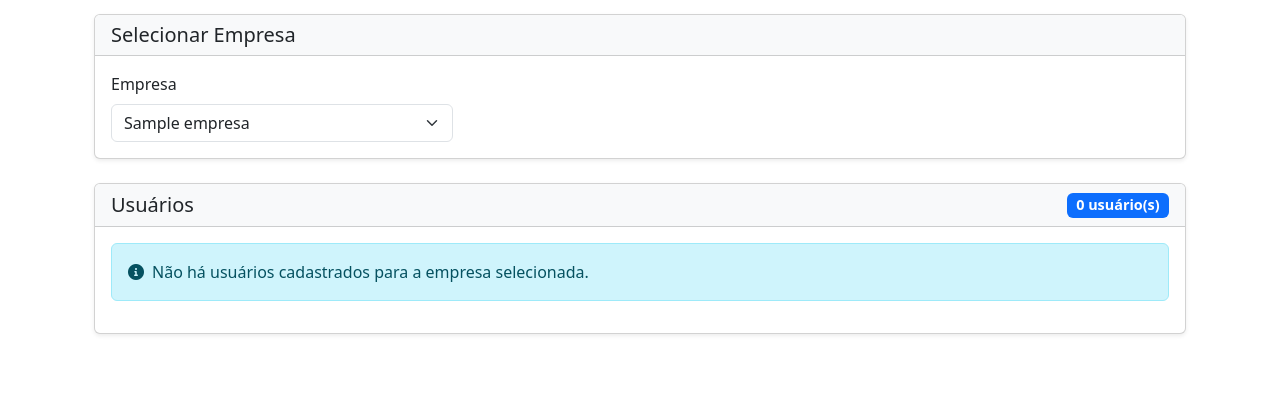
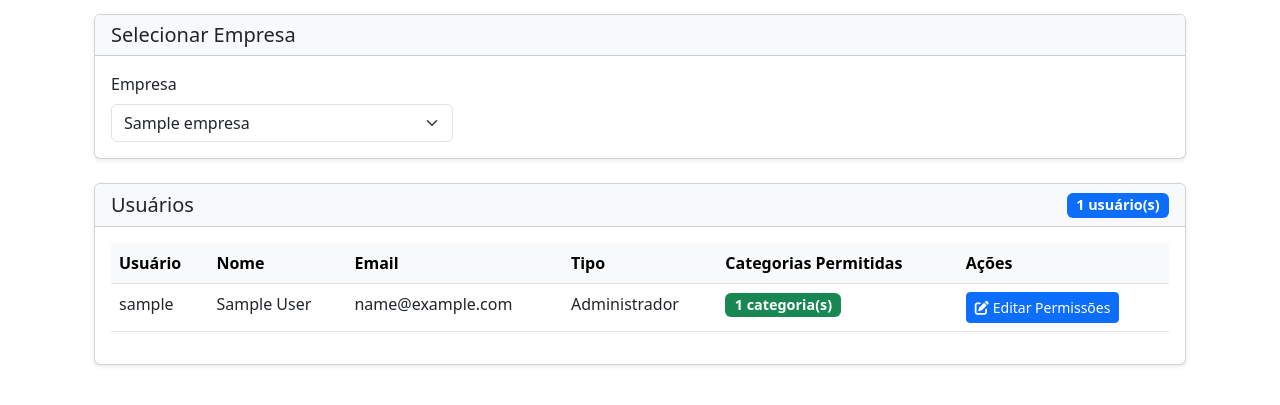
Before and after one commit to marques823/helpdesk, a Django app: page /tickets/permissoes-categoria/ in a window 1280 px wide. Shown: the part 200-605 px from the top of the page. Run offline with Django 5.2, Linux system fonts and the light colour scheme; a user stored in the database is signed in; tables that the repository leaves empty hold one stand-in row (values such as "Sample post"); parts of the project's set-up code (start-up, migrations or seed data) failed here and were passed over.

Commit message:
Corrigido problema na exibição de funcionários na página de gerência de permissões de categoria

```diff
--- a/tickets/templates/tickets/admin/permissoes_categoria.html
+++ b/tickets/templates/tickets/admin/permissoes_categoria.html
@@ -27,6 +27,7 @@
                 <div class="col-md-4">
                     <label for="empresa" class="form-label">Empresa</label>
                     <select name="empresa" id="empresa" class="form-select" onchange="this.form.submit()">
+                        <option value="">-- Selecione uma empresa --</option>
                         {% for emp in empresas %}
                             <option value="{{ emp.id }}" {% if empresa_selecionada.id == emp.id %}selected{% endif %}>{{ emp.nome }}</option>
                         {% endfor %}
@@ -46,24 +47,6 @@
         </div>
         <div class="card-body">
             {% if funcionarios_dados %}
-                <!-- Debug Info -->
-                {% if request.user.is_superuser %}
-                <div class="alert alert-secondary mb-3">
-                    <strong>Informações de diagnóstico:</strong><br>
-                    Total de funcionários na lista: {{ funcionarios_dados|length }}<br>
-                    Empresa selecionada: {{ empresa_selecionada.nome }} (ID: {{ empresa_selecionada.id }})<br>
-                    <strong>Todas as empresas disponíveis:</strong><br>
-                    {% for empresa in empresas %}
-                        - {{ empresa.nome }} (ID: {{ empresa.id }})<br>
-                    {% endfor %}
-                    <strong>Todos os funcionários na lista:</strong><br>
-                    {% for funcionario in funcionarios_dados %}
-                        - {{ funcionario.username }} (ID: {{ funcionario.id }}, Tipo: {{ funcionario.tipo }})<br>
-                    {% endfor %}
-                </div>
-                {% endif %}
-                <!-- End Debug Info -->
-
                 <div class="table-responsive">
                     <table class="table table-hover">
                         <thead class="table-light">
--- a/tickets/urls.py
+++ b/tickets/urls.py
@@ -1,6 +1,6 @@
 from django.urls import path
 from . import views, admin_views
-from .views_fix import gerenciar_permissoes_categoria, editar_permissoes_usuario
+from tickets import views as tickets_views
 
 app_name = 'tickets'
 
@@ -76,8 +76,8 @@ urlpatterns = [
     path('empresa-admin/categorias/<int:categoria_id>/excluir/', views.empresa_admin_excluir_categoria, name='empresa_admin_excluir_categoria'),
 
     # Rotas para gerenciamento de permissões de categoria por usuário
-    path('permissoes-categoria/', gerenciar_permissoes_categoria, name='gerenciar_permissoes_categoria'),
-    path('permissoes-categoria/usuario/<int:funcionario_id>/', editar_permissoes_usuario, name='editar_permissoes_usuario'),
+    path('permissoes-categoria/', views.gerenciar_permissoes_categoria, name='gerenciar_permissoes_categoria'),
+    path('permissoes-categoria/usuario/<int:funcionario_id>/', views.editar_permissoes_usuario, name='editar_permissoes_usuario'),
 
     # Gerenciamento de preferências de notificação
     path('notificacoes/', views.gerenciar_notificacoes, name='gerenciar_notificacoes'),
--- a/tickets/views.py
+++ b/tickets/views.py
@@ -2836,101 +2836,81 @@ def gerenciar_permissoes_categoria(request):
     """
     View para gerenciar as permissões de categorias dos funcionários.
     """
-    # DEBUG
-    logger.info("**** INÍCIO FUNÇÃO gerenciar_permissoes_categoria (NOVA) ****")
-
-    # Verifica se o usuário é admin ou superuser, redirecionando caso não seja
-    if not request.user.is_staff and not request.user.is_superuser:
-        messages.error(request, 'Você não tem permissão para acessar esta página.')
-        return redirect('tickets:dashboard')
+    logger.info("**** INÍCIO FUNÇÃO gerenciar_permissoes_categoria (CORRIGIDA FINAL) ****")
 
     try:
         # Obtém apenas as empresas às quais o usuário tem acesso
         if request.user.is_superuser:
             # Superusuários veem todas as empresas
-            empresas = Empresa.objects.all()
+            empresas = Empresa.objects.all().order_by('nome')
         else:
             # Funcionários administrativos veem apenas as empresas associadas a eles
-            funcionario = request.user.funcionarios.first()
+            funcionario = Funcionario.objects.filter(usuario=request.user).first()
             if funcionario and funcionario.is_admin():
-                empresas = funcionario.empresas.all()
+                empresas = funcionario.empresas.all().order_by('nome')
             else:
                 empresas = Empresa.objects.none()
-
-        # Ordenar empresas por nome
-        empresas = empresas.order_by('nome')
-
-        # Log de empresas disponíveis
-        logger.info(f"Empresas disponíveis: {', '.join([f'{e.nome} (ID:{e.id})' for e in empresas])}")
 
         empresa_id = request.GET.get('empresa')
         empresa_selecionada = None
         funcionarios_dados = []
 
+        # Se houver apenas uma empresa, seleciona-a automaticamente
+        if not empresa_id and empresas.count() == 1:
+            empresa_id = str(empresas.first().id)
+
         # Se uma empresa foi selecionada
         if empresa_id:
-            try:
-                # Verificar se a empresa selecionada está entre as empresas permitidas
-                empresa_selecionada = empresas.get(id=empresa_id)
-                logger.info(f"Empresa selecionada: {empresa_selecionada.nome} (ID:{empresa_selecionada.id})")
-
-                # Obter todos os funcionários para esta empresa usando o relacionamento reverso
-                funcionarios_query = """
-                SELECT
-                    f.id, f.tipo,
-                    u.username, u.first_name, u.last_name, u.email
-                FROM
-                    tickets_funcionario f
-                JOIN
-                    auth_user u ON f.usuario_id = u.id
-                JOIN
-                    tickets_funcionario_empresas fe ON f.id = fe.funcionario_id
-                WHERE
-                    fe.empresa_id = %s
-                """
-
-                # Executar a consulta SQL diretamente para garantir resultados consistentes
-                with connection.cursor() as cursor:
-                    cursor.execute(funcionarios_query, [empresa_selecionada.id])
-                    funcionarios_raw = cursor.fetchall()
-
-                logger.info(f"Total de funcionários encontrados: {len(funcionarios_raw)}")
-
-                # Para cada funcionário, preparar os dados para exibição
-                for func_row in funcionarios_raw:
-                    func_id, tipo, username, first_name, last_name, email = func_row
-
-                    # Obter o funcionário do banco de dados para usar as funções do modelo
-                    funcionario = Funcionario.objects.get(id=func_id)
-
-                    # Contar categorias permitidas
-                    categorias_permitidas = CategoriaPermissao.objects.filter(
-                        funcionario=funcionario,
-                        categoria__empresa=empresa_selecionada
-                    )
-
-                    # Criar dados do funcionário para exibição
-                    funcionario_data = {
-                        'id': func_id,
-                        'tipo': tipo,
-                        'tipo_display': dict(Funcionario.TIPO_CHOICES).get(tipo, tipo),
-                        'username': username,
-                        'first_name': first_name or '',
-                        'last_name': last_name or '',
-                        'email': email or '',
-                        'categorias_count': categorias_permitidas.count()
-                    }
-
-                    funcionarios_dados.append(funcionario_data)
-                    logger.info(f"Adicionado funcionário: {username} (ID:{func_id})")
-
-            except Empresa.DoesNotExist:
-                messages.error(request, 'Empresa não encontrada ou você não tem permissão para acessá-la.')
-                return redirect('tickets:gerenciar_permissoes_categoria')
-
-            # Ordenar funcionários por nome de usuário
-            funcionarios_dados = sorted(funcionarios_dados, key=lambda x: x['username'])
-            logger.info(f"Total de funcionários processados: {len(funcionarios_dados)}")
+            # Para superusuários, permite acessar qualquer empresa
+            if request.user.is_superuser:
+                empresa_selecionada = get_object_or_404(Empresa, id=empresa_id)
+            else:
+                # Para funcionários normais, verifica se tem acesso à empresa
+                empresa_selecionada = get_object_or_404(empresas, id=empresa_id)
+
+            # Usa SQL direto para garantir que todos os funcionários são carregados
+            with connection.cursor() as cursor:
+                cursor.execute("""
+                    SELECT
+                        f.id, f.tipo,
+                        u.username, u.first_name, u.last_name, u.email
+                    FROM
+                        tickets_funcionario f
+                    JOIN
+                        auth_user u ON f.usuario_id = u.id
+                    JOIN
+                        tickets_funcionario_empresas fe ON f.id = fe.funcionario_id
+                    WHERE
+                        fe.empresa_id = %s
+                    ORDER BY
+                        u.username
+                """, [empresa_selecionada.id])
+
+                funcionarios_raw = cursor.fetchall()
+
+            # Para cada funcionário, preparar os dados para exibição
+            for func_row in funcionarios_raw:
+                func_id, tipo, username, first_name, last_name, email = func_row
+
+                # Contar categorias permitidas
+                categorias_count = CategoriaPermissao.objects.filter(
+                    funcionario_id=func_id,
+                    categoria__empresa=empresa_selecionada
+                ).count()
+
+                # Criar dados do funcionário para exibição
+                funcionario_data = {
+                    'id': func_id,
+                    'tipo': tipo,
+                    'tipo_display': dict(Funcionario.TIPO_CHOICES).get(tipo, tipo),
+                    'username': username,
+                    'first_name': first_name or '',
+                    'last_name': last_name or '',
+                    'email': email or '',
+                    'categorias_count': categorias_count
+                }
+
+                funcionarios_dados.append(funcionario_data)
 
         context = {
             'empresas': empresas,
@@ -2943,7 +2923,7 @@ def gerenciar_permissoes_categoria(request):
     except Exception as e:
         logger.exception(f"Erro ao gerenciar permissões de categoria: {str(e)}")
         messages.error(request, f"Ocorreu um erro ao gerenciar permissões: {str(e)}")
-        return redirect('tickets:gerenciar_permissoes_categoria')
+        return redirect('tickets:dashboard')
 
 @login_required
 def editar_permissoes_usuario(request, funcionario_id):
```
